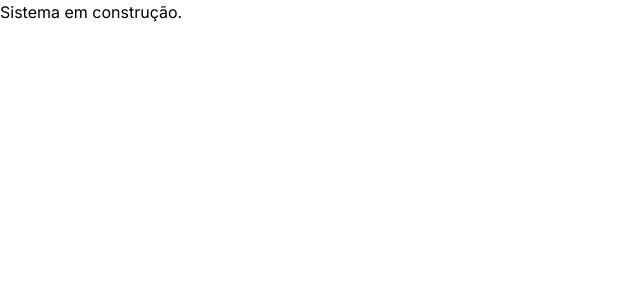
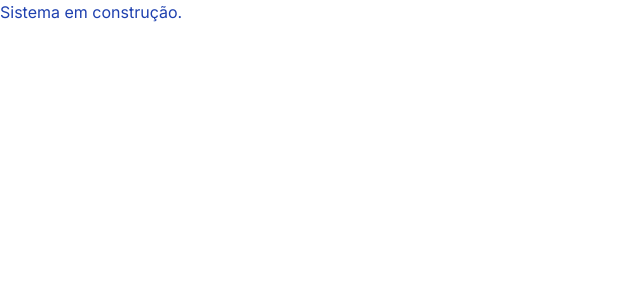
Before and after one commit to luc-fr/acme, a Next.js app: page / in a window 1280 px wide. Shown: the top 300 px of the page, without its empty margins (0-640 px from the left). Built offline with nearby package versions, Linux system fonts and the light colour scheme; a web font is replaced by a local one.

Commit message:
feat: adicionado estilo Tailwind ao titulo da pagina inicial

```diff
--- a/src/app/page.tsx
+++ b/src/app/page.tsx
@@ -1,3 +1,7 @@
 export default function Page() {
-  return 'Sistema em construção.';
-}
+  return (
+    <main>
+      <h1 className="text-blue-800">Sistema em construção.</h1>
+    </main>
+  );
+};
```
